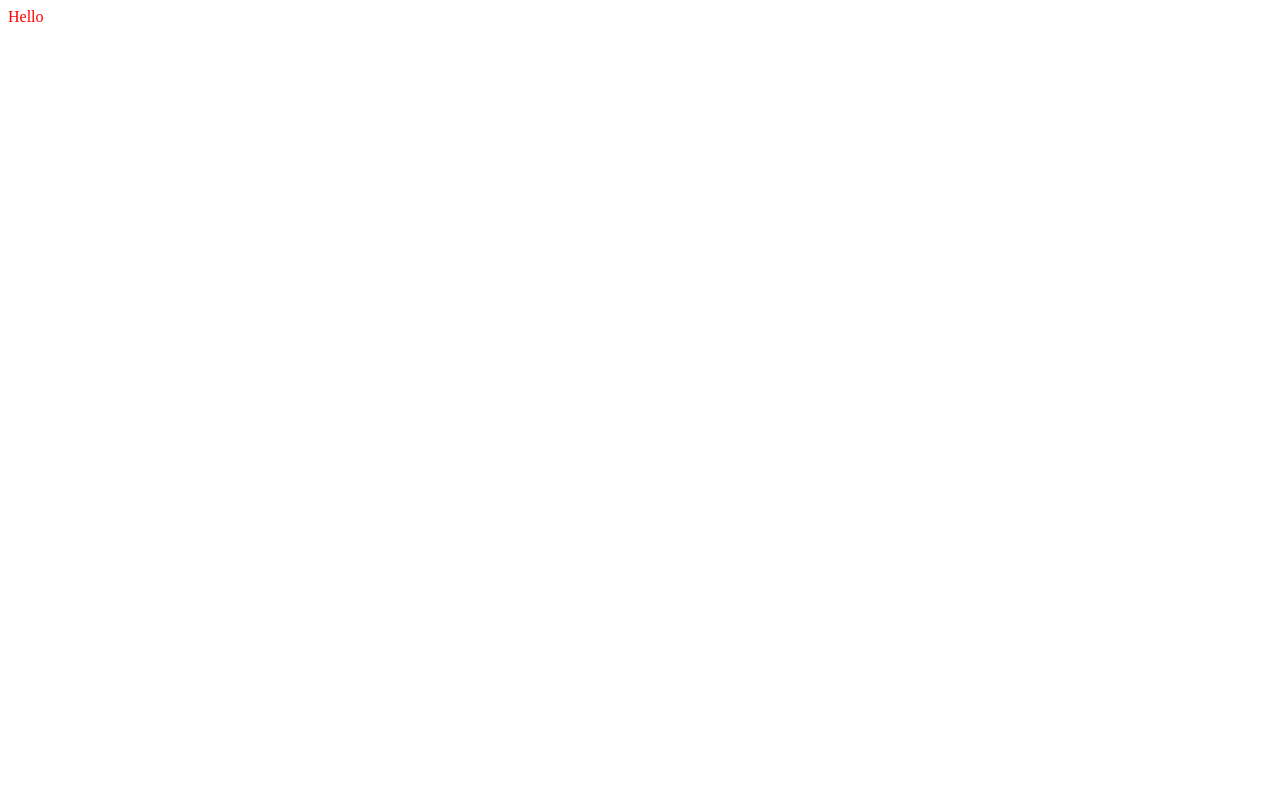
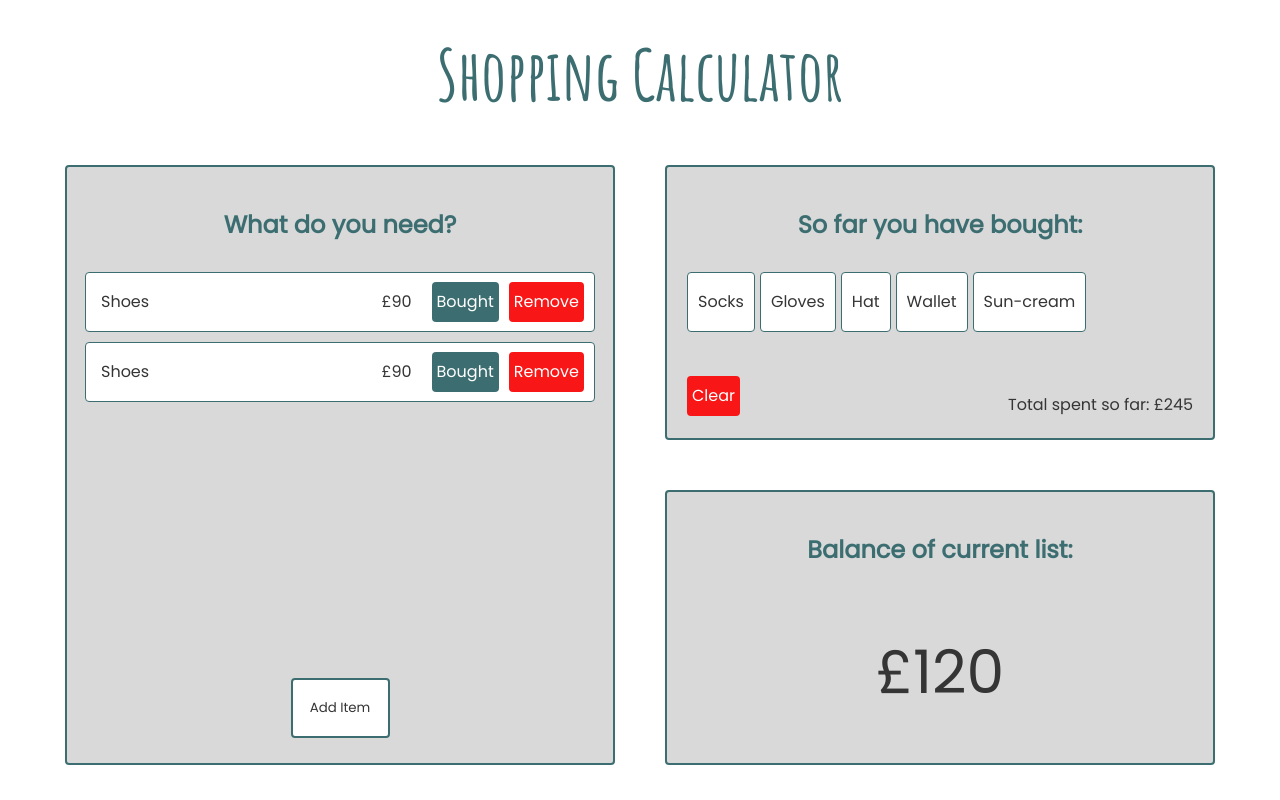
Before and after one commit to ryanmccloy/Shopping-List, a React (Create React App) app: page / in a window 1280 px wide. Built offline with nearby package versions, Linux system fonts and the light colour scheme.

Commit message:
skeleton and styling created

```diff
--- a/src/App.js
+++ b/src/App.js
@@ -1,3 +1,122 @@
+import { useState } from "react";
+
 export default function App() {
-  return <div className="test">Hello</div>;
+  return (
+    <>
+      <h1 className="title">Shopping Calculator</h1>
+
+      <div className="calculator calc-flex">
+        <ShoppingList />
+
+        <div className="right-flex">
+          <BoughtList />
+
+          <ListBalance />
+        </div>
+      </div>
+    </>
+  );
 }
+
+function ShoppingList() {
+  return (
+    <div className="list border">
+      <h2>What do you need?</h2>
+
+      <div className="items-flex">
+        <div>
+          <Item />
+          <Item />
+        </div>
+
+        <div className="form-flex">
+          {/* <ItemForm /> */}
+          <AddItem />
+        </div>
+      </div>
+    </div>
+  );
+}
+
+function Item() {
+  return (
+    <div className="item">
+      <p>Shoes</p>
+      <div className="item-content">
+        <p className="price">£90</p>
+        <Button style={{ backgroundColor: "#3C6E71" }}>Bought</Button>
+        <Button style={{ backgroundColor: "#F81616" }}>Remove</Button>
+      </div>
+    </div>
+  );
+}
+
+function AddItem() {
+  return <button className="add-item">Add Item</button>;
+}
+
+function ItemForm() {
+  return (
+    <div className="item-form">
+      <h2>What do you want to add?</h2>
+
+      <form className="form">
+        <div className="form-item">
+          <label className="label">Item</label>
+          <input type="" className="input"></input>
+        </div>
+        <div className="form-price">
+          <label className="label">Price</label>
+          <input type="" className="input"></input>
+        </div>
+
+        <div className="submit-button">
+          <AddItem />
+        </div>
+      </form>
+    </div>
+  );
+}
+
+function BoughtList() {
+  return (
+    <div className="border bought-list">
+      <h2>So far you have bought:</h2>
+
+      <div className="bought-flex">
+        <div className="bought-items">
+          <BoughtItem>Socks</BoughtItem>
+          <BoughtItem>Gloves</BoughtItem>
+          <BoughtItem>Hat</BoughtItem>
+          <BoughtItem>Wallet</BoughtItem>
+          <BoughtItem>Sun-cream</BoughtItem>
+        </div>
+        <div className="bottom-bought">
+          <Button style={{ backgroundColor: "#F81616" }}>Clear</Button>
+          <p>Total spent so far: £245</p>
+        </div>
+      </div>
+    </div>
+  );
+}
+
+function BoughtItem({ children }) {
+  return <div className="bought-item">{children}</div>;
+}
+
+function ListBalance() {
+  return (
+    <div className="border list-balance">
+      <h2>Balance of current list:</h2>
+      <p className="total">£120</p>
+    </div>
+  );
+}
+
+function Button({ children, style }) {
+  return (
+    <div className="button" style={style}>
+      {children}
+    </div>
+  );
+}
--- a/src/styles.css
+++ b/src/styles.css
@@ -1,3 +1,212 @@
-.test {
-  color: red;
+/* Google Fonts */
+@import url("https://fonts.googleapis.com/css2?family=Amatic+SC:wght@700&family=Poppins&display=swap");
+
+* {
+  box-sizing: border-box;
+  font-family: "Poppins", sans-serif;
+  color: #353535;
 }
+
+body {
+  margin: auto;
+  display: flex;
+  justify-content: center;
+}
+
+h2 {
+  color: #3c6e71;
+  text-align: center;
+}
+
+.title {
+  color: #3c6e71;
+  font-family: "Amatic SC", sans-serif;
+  font-size: 70px;
+  margin-top: 30px;
+  display: flex;
+  justify-content: center;
+}
+
+.calculator {
+  height: 600px;
+  width: 1150px;
+}
+
+.border {
+  border: 2px solid #3c6e71;
+  background-color: #d9d9d9;
+  border-radius: 4px;
+}
+
+.list {
+  height: 600px;
+  width: 550px;
+  padding: 20px;
+}
+
+.bought-list {
+  height: 275px;
+  width: 550px;
+}
+
+.list-balance {
+  height: 275px;
+  width: 550px;
+}
+
+.calc-flex {
+  display: flex;
+  justify-content: space-between;
+}
+
+.right-flex {
+  display: flex;
+  flex-direction: column;
+  justify-content: space-between;
+}
+
+.item {
+  border: 1px solid #3c6e71;
+  background-color: #ffffff;
+  border-radius: 4px;
+  width: 510px;
+  height: 60px;
+  display: flex;
+  justify-content: space-between;
+  padding-left: 15px;
+  padding-right: 10px;
+  margin-top: 10px;
+}
+
+.item-content {
+  display: flex;
+  align-items: center;
+  gap: 10px;
+}
+
+.button {
+  height: 40px;
+  border-radius: 4px;
+  display: flex;
+  align-items: center;
+  padding: 5px;
+  color: #ffffff;
+  cursor: pointer;
+}
+
+.price {
+  margin-right: 10px;
+}
+
+.add-item {
+  width: 99px;
+  height: 60px;
+  border: 2px solid #3c6e71;
+  background-color: #ffffff;
+  border-radius: 4px;
+  cursor: pointer;
+}
+
+.items-flex {
+  display: flex;
+  flex-direction: column;
+  justify-content: space-between;
+  align-items: center;
+  height: calc(100% - 80px);
+}
+
+.bought-list {
+  padding: 20px;
+}
+
+.bottom-bought {
+  display: flex;
+  justify-content: space-between;
+}
+
+.bought-item {
+  height: 60px;
+  border: 1px solid #3c6e71;
+  background-color: #ffffff;
+  border-radius: 4px;
+  display: flex;
+  align-items: center;
+  padding: 10px;
+  margin-top: 10px;
+}
+
+.bought-items {
+  display: flex;
+  gap: 5px;
+}
+
+.bought-flex {
+  display: flex;
+  flex-direction: column;
+  justify-content: space-between;
+  height: calc(100% - 60px);
+}
+
+.list-balance {
+  padding: 20px;
+}
+
+.total {
+  text-align: center;
+  font-size: 60px;
+}
+
+.item-form {
+  width: 510px;
+  height: 292px;
+  border: 2px solid #3c6e71;
+  background-color: #ffffff;
+  border-radius: 4px;
+}
+
+.form-flex {
+  display: flex;
+  flex-direction: column;
+  justify-content: space-between;
+  align-items: center;
+
+  margin-top: 10px;
+}
+
+.form {
+  padding: 20px;
+  padding-top: 0;
+  display: flex;
+  flex-direction: column;
+  gap: 10px;
+}
+
+.form-item,
+.form-price {
+  display: flex;
+  gap: 10px;
+}
+
+.label {
+  height: 60px;
+  width: 84px;
+  border: 1px solid #3c6e71;
+  background-color: #d9d9d9;
+  border-radius: 4px;
+  display: flex;
+  align-items: center;
+  justify-content: center;
+}
+
+.input {
+  height: 60px;
+  width: 376px;
+  border: 1px solid #3c6e71;
+  background-color: #ffffff;
+  border-radius: 4px;
+}
+
+.submit-button {
+  display: flex;
+  justify-content: center;
+}
```
